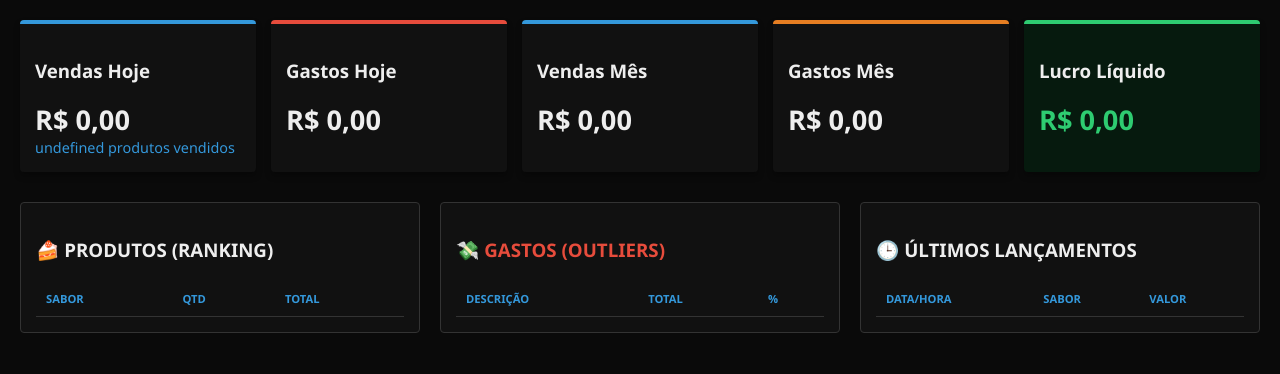
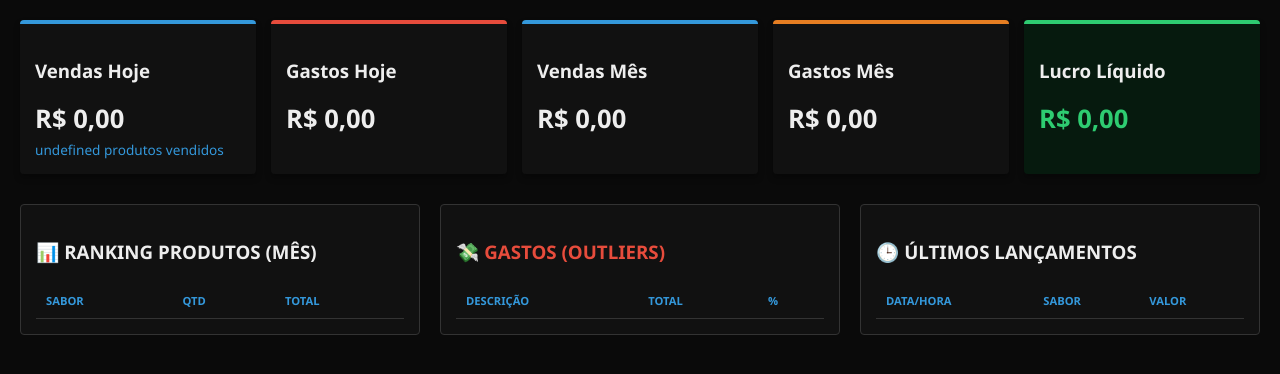
Before and after one commit to Acmsilva1/vendas, a FastAPI app: page / in a window 1280 px wide. Shown: the part 117-491 px from the top of the page. Run offline with FastAPI, Linux system fonts and the light colour scheme; lists and menus that the app fills with data are empty.

Commit message:
Update index.html

```diff
--- a/templates/index.html
+++ b/templates/index.html
@@ -2,19 +2,18 @@
 <html lang="pt-br">
 <head>
     <meta charset="UTF-8">
-    <meta name="viewport" content="width=device-width, initial-scale=1.0">
-    <title>Vendas Diária</title>
+    <title>Vendas Diária | Dashboard</title>
     <style>
         :root { --bg: #0a0a0a; --card: #111; --border: #333; --accent: #3498db; --green: #2ecc71; --red: #e74c3c; --yellow: #f1c40f; }
         body { font-family: 'Segoe UI', sans-serif; background: var(--bg); color: #eee; margin: 0; padding: 20px; }
         .header { display: flex; justify-content: space-between; align-items: center; border-bottom: 1px solid var(--border); padding-bottom: 10px; margin-bottom: 20px; }
-        .grid-main { display: grid; grid-template-columns: repeat(auto-fit, minmax(200px, 1fr)); gap: 15px; margin-bottom: 30px; }
+        .grid-main { display: grid; grid-template-columns: repeat(auto-fit, minmax(180px, 1fr)); gap: 15px; margin-bottom: 30px; }
         .card { background: var(--card); border-top: 4px solid var(--accent); padding: 15px; border-radius: 4px; box-shadow: 0 4px 6px rgba(0,0,0,0.3); }
-        .valor { font-size: 1.7rem; font-weight: bold; margin-top: 8px; }
-        .sub-valor { font-size: 0.9rem; color: var(--accent); font-weight: 500; }
+        .valor { font-size: 1.6rem; font-weight: bold; margin-top: 8px; }
+        .sub-valor { font-size: 0.85rem; color: var(--accent); margin-top: 4px; font-weight: 500; }
         .tables-container { display: grid; grid-template-columns: repeat(auto-fit, minmax(320px, 1fr)); gap: 20px; }
-        .table-wrapper { background: var(--card); padding: 15px; border-radius: 4px; border: 1px solid var(--border); max-height: 450px; overflow-y: auto; }
-        table { width: 100%; border-collapse: collapse; font-size: 0.85rem; }
+        .table-wrapper { background: var(--card); padding: 15px; border-radius: 4px; border: 1px solid var(--border); max-height: 400px; overflow-y: auto; }
+        table { width: 100%; border-collapse: collapse; font-size: 0.8rem; }
         th, td { padding: 10px; text-align: left; border-bottom: 1px solid var(--border); }
         th { color: var(--accent); text-transform: uppercase; font-size: 0.7rem; position: sticky; top: 0; background: var(--card); }
         .capitalize { text-transform: capitalize; }
@@ -33,8 +32,7 @@
             <div class="card" style="border-top-color: var(--accent);">
                 <h3>Vendas Hoje</h3>
                 <div class="valor" id="v_hoje">R$ 0,00</div>
-                <div class="sub-valor" id="i_hoje">0 itens vendidos</div>
-            </div>
+                <div class="sub-valor" id="i_hoje">0 itens vendidos</div> </div>
             <div class="card" style="border-top-color: var(--red);"><h3>Gastos Hoje</h3><div class="valor" id="g_hoje">R$ 0,00</div></div>
             <div class="card"><h3>Vendas Mês</h3><div class="valor" id="v_mes">R$ 0,00</div></div>
             <div class="card" style="border-top-color: #e67e22;"><h3>Gastos Mês</h3><div class="valor" id="g_mes">R$ 0,00</div></div>
@@ -43,7 +41,7 @@
 
         <div class="tables-container">
             <div class="table-wrapper">
-                <h3>🍰 PRODUTOS (RANKING)</h3>
+                <h3>📊 RANKING PRODUTOS (MÊS)</h3>
                 <table id="tab-sabores"><thead><tr><th>Sabor</th><th>Qtd</th><th>Total</th></tr></thead><tbody></tbody></table>
             </div>
             <div class="table-wrapper">
@@ -58,6 +56,7 @@
     </div>
 
     <script>
+        // Formatação forçada para pt-BR (garante a vírgula)
         const fmt = (v) => new Intl.NumberFormat('pt-BR', { style: 'currency', currency: 'BRL' }).format(v || 0);
 
         async function update() {
@@ -83,7 +82,7 @@
 
                 document.querySelector('#tab-vendas tbody').innerHTML = d.ultimas_vendas.map(v =>
                     `<tr><td>${v['DATA E HORA']}</td><td class="capitalize">${v.SABORES.toLowerCase()}</td><td style="color:var(--green)">${fmt(v['VALOR DA VENDA'])}</td></tr>`).join('');
-            } catch (e) { console.error("Erro na atualização"); }
+            } catch (e) { console.error("Erro na Matrix"); }
             document.getElementById('content').classList.remove('loading');
         }
 
```
